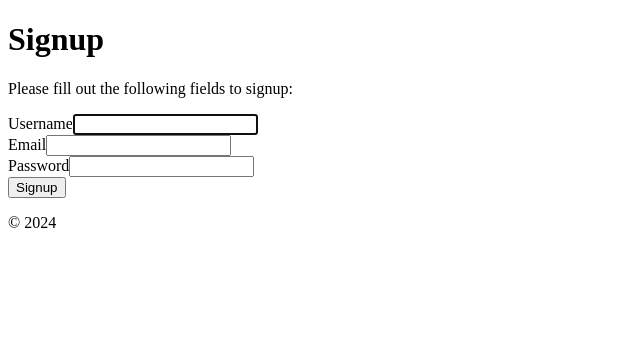
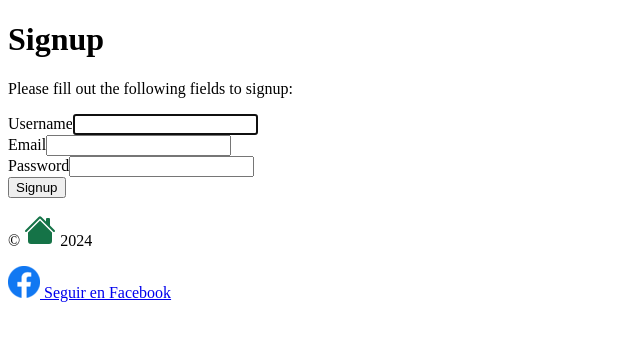
Before and after one commit to EdgarDev2/HortaWatch, a Yii app: template frontend/views/site/signup.php in a window 1280 px wide. Shown: the part 26-367 px from the top of the page, without its empty margins (0-640 px from the left). Run offline with PHP 8.4 and a stand-in for Yii, Linux system fonts and the light colour scheme; the template is opened without the code that fills it, so the values that code supplies are empty; form fields are guessed from the names that the template uses; some libraries are stand-ins or nearby versions.

Commit message:
Cambios en nav, footer frontend/views/layouts/main y se agrega acerca de en /frontend/views/site/about

```diff
--- a/frontend/views/layouts/main.php
+++ b/frontend/views/layouts/main.php
@@ -48,7 +48,7 @@ AppAsset::register($this);
             $menuItems = [
                 ['label' => 'Acerca de', 'url' => ['/site/about']],
                 ['label' => 'Contacto', 'url' => ['/site/contact']],
-                ['label' => 'Registrar Usuario', 'url' => ['/site/signup']],
+                ['label' => 'Crear cuenta', 'url' => ['/site/signup']],
             ];
         } else {
             // Aquí iría el código para los usuarios autenticados
@@ -68,12 +68,12 @@ AppAsset::register($this);
 
         //bloque para iniciar sesión.
         if (Yii::$app->user->isGuest) {
-            echo Html::tag('div', Html::a('Iniciar sesión', ['/site/login'], ['class' => ['btn btn-outline-light text-decoration-none']]), ['class' => ['d-flex']]);
+            echo Html::tag('div', Html::a('Iniciar sesión', ['/site/login'], ['class' => ['btn btn-success border-0 text-decoration-none']]), ['class' => ['d-flex']]);
         } else {
             echo Html::beginForm(['/site/logout'], 'post', ['class' => 'd-flex'])
                 . Html::submitButton(
-                    'Bienvenido (' . Yii::$app->user->identity->username . ')',
-                    ['class' => 'btn btn-success bg-transparent border-0 text-light text-decoration-none']
+                    'Cerrar sesión (' . Yii::$app->user->identity->username . ')',
+                    ['class' => 'btn btn-success border-0 text-light text-decoration-none']
                 )
                 . Html::endForm();
         }
@@ -91,10 +91,14 @@ AppAsset::register($this);
         </div>
     </main>
 
-    <footer class="footer mt-auto py-3 text-muted">
+    <footer class="footer mt-auto py-2 text-muted">
         <div class="container">
-            <p class="float-start">&copy; <?= Html::encode(Yii::$app->name) ?> <?= date('Y') ?></p>
-            <p class="float-end"><?= Yii::powered() ?></p>
+            <p class="float-start">&copy; <?= Html::img('@web/images/house-fill-dark.svg', ['alt' => Yii::$app->name]) . ' ' . Yii::$app->name ?> <?= date('Y') ?></p>
+            <!--<p class="float-end">?= Yii::powered() ?></p>-->
+            <a class="float-end image btn btn-outline-primary border-0" href="https://www.facebook.com">
+                <img src="/images/facebook_logo_icon.png" alt="Facebook Logo">
+                Seguir en Facebook
+            </a>
         </div>
     </footer>
 
```
Also changed, not shown: frontend/views/site/about.php (+29 -6 lines), frontend/web/images/chile.jpg (added), frontend/web/images/facebook_logo_icon.png (added), frontend/web/images/planta.jpg (added), frontend/web/images/rabano.jpg (added).
